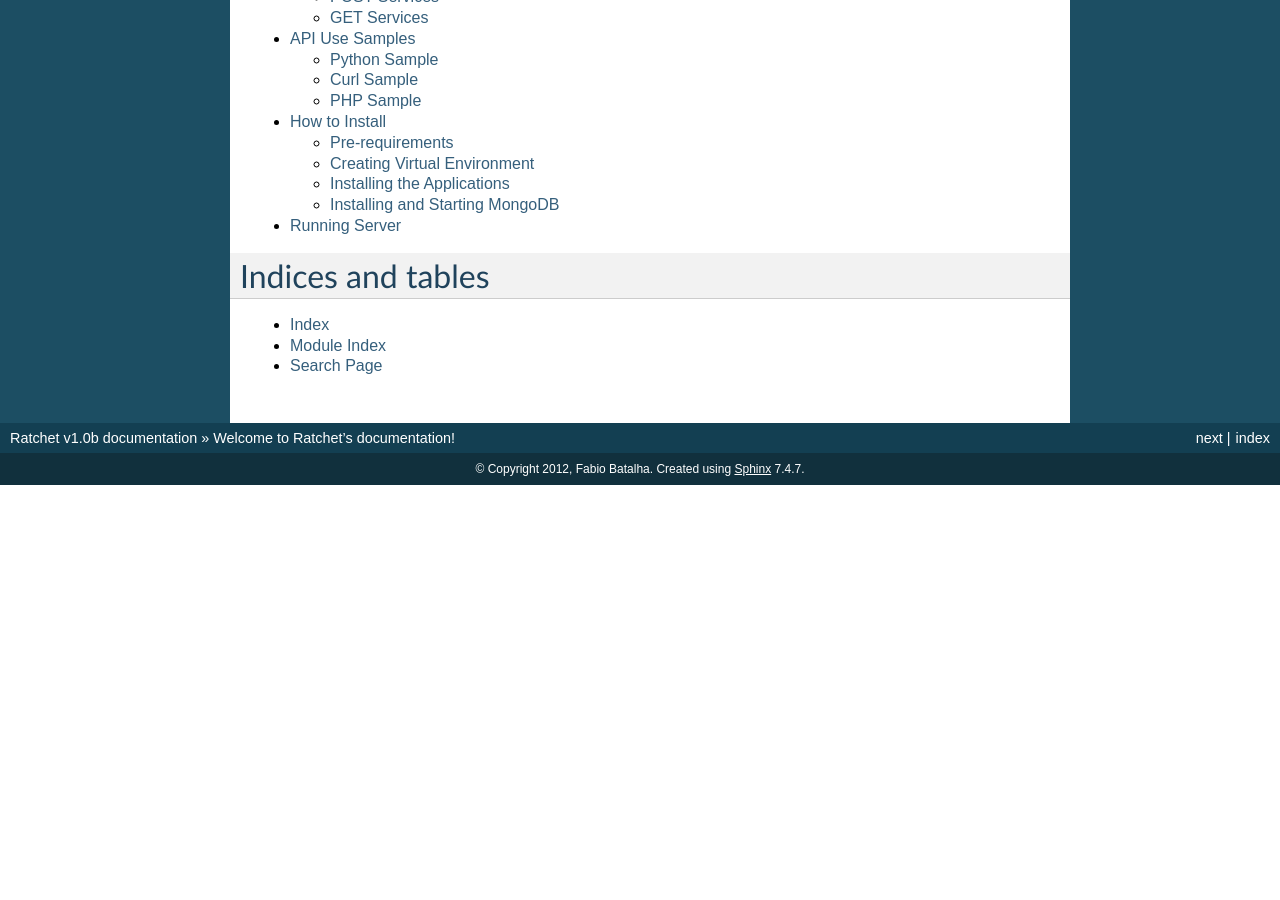
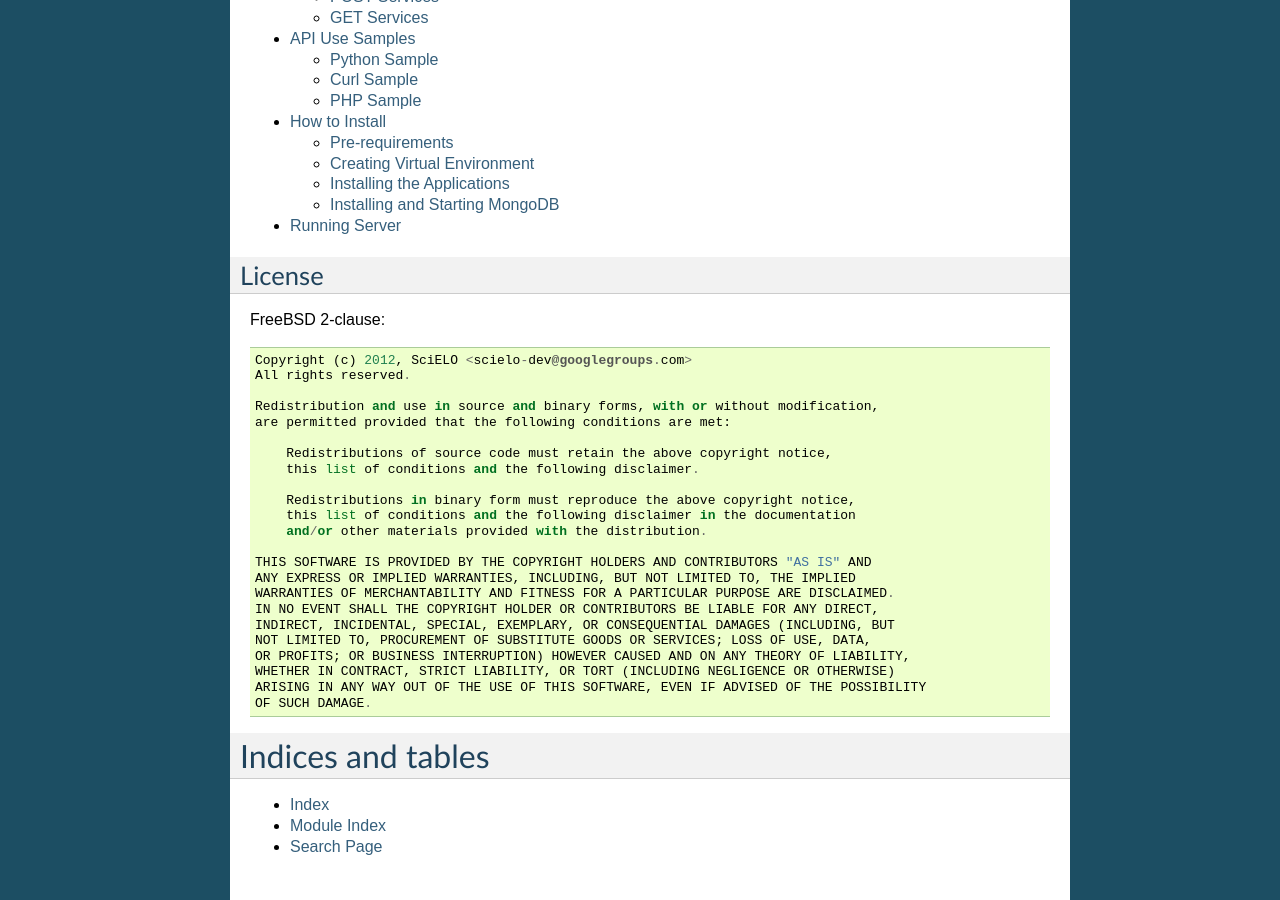
Before and after one commit to scieloorg/ratchet, a Sphinx documentation site: the page built from docs/index.rst, in a window 1280 px wide and 900 px high, scrolled down 558 px. Built offline with Sphinx 7.4.7, drawn with Linux system fonts in a browser that asks for light colours; before the commit the page ends 1043 px from its top, so only the background shows below that.

Commit message:
FreeBSD License

```diff
--- a/docs/index.rst
+++ b/docs/index.rst
@@ -27,6 +27,34 @@
    api_samples.rst
    howtoinstall.rst
 
+License
+-------
+
+FreeBSD 2-clause::
+
+    Copyright (c) 2012, SciELO <scielo-dev@googlegroups.com>
+    All rights reserved.
+
+    Redistribution and use in source and binary forms, with or without modification,
+    are permitted provided that the following conditions are met:
+
+        Redistributions of source code must retain the above copyright notice,
+        this list of conditions and the following disclaimer.
+
+        Redistributions in binary form must reproduce the above copyright notice,
+        this list of conditions and the following disclaimer in the documentation
+        and/or other materials provided with the distribution.
+
+    THIS SOFTWARE IS PROVIDED BY THE COPYRIGHT HOLDERS AND CONTRIBUTORS "AS IS" AND
+    ANY EXPRESS OR IMPLIED WARRANTIES, INCLUDING, BUT NOT LIMITED TO, THE IMPLIED
+    WARRANTIES OF MERCHANTABILITY AND FITNESS FOR A PARTICULAR PURPOSE ARE DISCLAIMED.
+    IN NO EVENT SHALL THE COPYRIGHT HOLDER OR CONTRIBUTORS BE LIABLE FOR ANY DIRECT,
+    INDIRECT, INCIDENTAL, SPECIAL, EXEMPLARY, OR CONSEQUENTIAL DAMAGES (INCLUDING, BUT
+    NOT LIMITED TO, PROCUREMENT OF SUBSTITUTE GOODS OR SERVICES; LOSS OF USE, DATA,
+    OR PROFITS; OR BUSINESS INTERRUPTION) HOWEVER CAUSED AND ON ANY THEORY OF LIABILITY,
+    WHETHER IN CONTRACT, STRICT LIABILITY, OR TORT (INCLUDING NEGLIGENCE OR OTHERWISE)
+    ARISING IN ANY WAY OUT OF THE USE OF THIS SOFTWARE, EVEN IF ADVISED OF THE POSSIBILITY
+    OF SUCH DAMAGE.
 
 Indices and tables
 ==================
```
